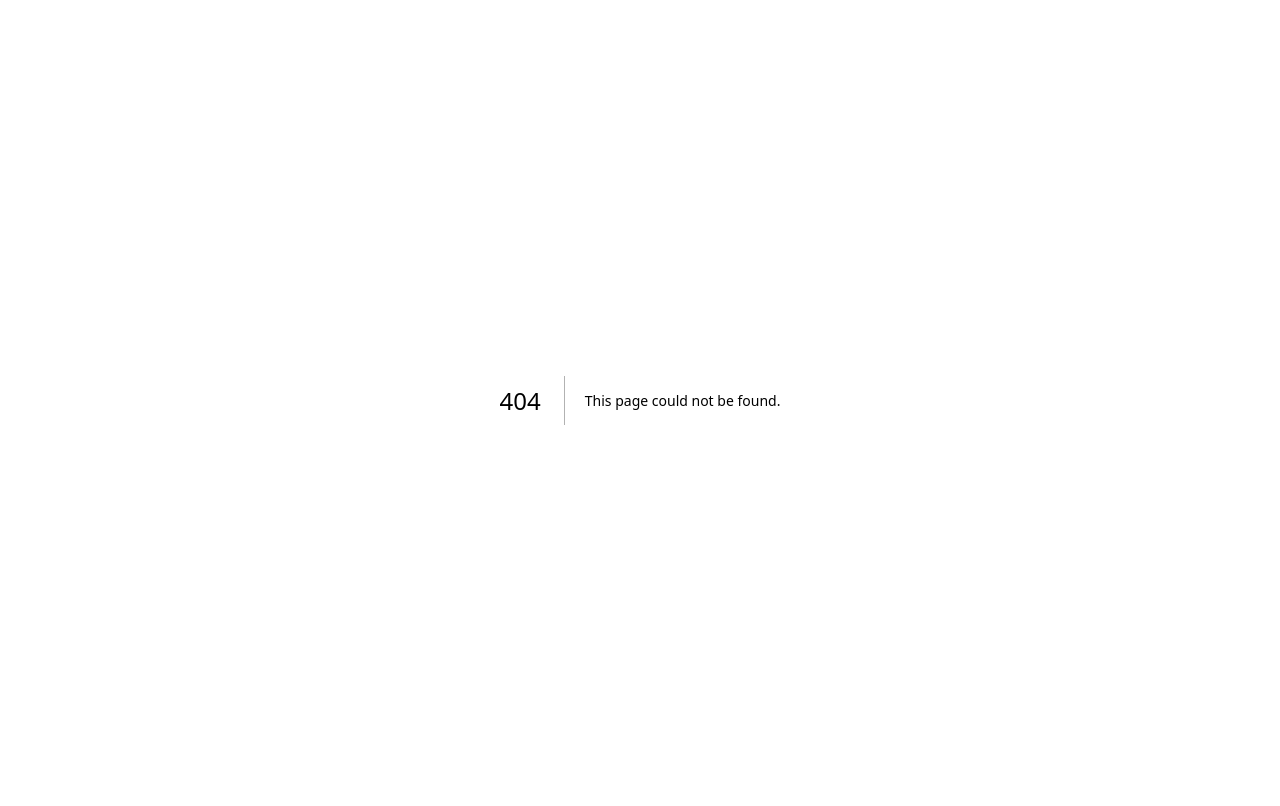
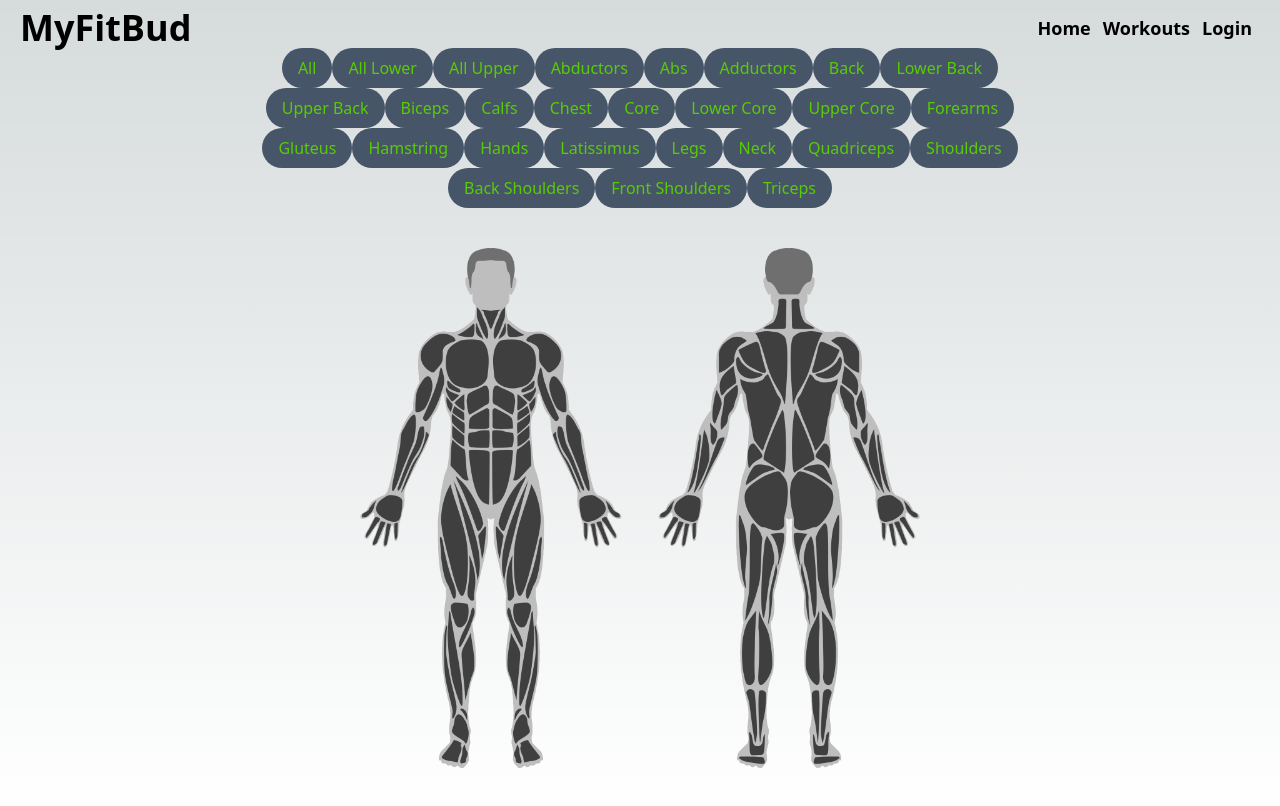
Before and after one commit to campos-415/my-fit-bud, a Next.js app: page /workouts in a window 1280 px wide. Before the commit this address had no page. Built offline with nearby package versions, Linux system fonts and the light colour scheme; no server answers.

Commit message:
added new page with some functionability

```diff
--- a/components/About/About.tsx
+++ /dev/null
@@ -1,9 +0,0 @@
-import React from 'react'
-
-const About = () => {
-  return (
-    <div>About</div>
-  )
-}
-
-export default About
--- a/components/Navbar/NavBar.tsx
+++ b/components/Navbar/NavBar.tsx
@@ -12,15 +12,15 @@ const NavBar = () => {
         </h1>
         </div>
 
-        <ul className="hidden sm:flex items-center gap-3 text-lg font-semibold">
+        <ul className="hidden sm:flex items-center gap-3 text-lg font-semibold mx-2">
           <Link href="/">
             <li className="hover:text-specialColor">Home</li>
           </Link>{" "}
-          <Link href="/#about">
-            <li className="hover:text-specialColor">About</li>
+          <Link href="/workouts">
+            <li className="hover:text-specialColor">Workouts</li>
           </Link>
-          <Link href="/#contact">
-            <li className="hover:text-specialColor">Contact</li>
+          <Link href="/logiin">
+            <li className="hover:text-specialColor">Login</li>
           </Link>
         </ul>
       </nav>
--- /dev/null
+++ b/components/Workouts/MuscleGroupImage.tsx
@@ -0,0 +1,84 @@
+import { useEffect, useState } from "react";
+import axios from "axios";
+import Image from "next/image";
+import bodyImg from "/public/assets/bodyImg.png";
+import { group } from "console";
+
+interface MuscleGroupImageProps {
+  muscleGroups: Array<string>;
+}
+
+export default function MuscleGroupImage({
+  muscleGroups,
+}: MuscleGroupImageProps) {
+  const [image, setImage] = useState("");
+  function getName() {
+    return muscleGroups.map((group: any) => group.slug);
+  }
+
+ const fetchImage = async () => {
+   try {
+     const response = await axios.get(
+       `https://muscle-group-image-generator.p.rapidapi.com/getImage`,
+       {
+         params: {
+           muscleGroups: `${muscleGroups.join(",")}`,
+           color: "80,204,02",
+           transparentBackground: "1",
+         },
+         headers: {
+           "X-RapidAPI-Key":
+             "707b32fad2mshc384f1c4790c3e8p110ffbjsnfe4e85cc70ac",
+           "X-RapidAPI-Host": "muscle-group-image-generator.p.rapidapi.com",
+         },
+         responseType: "arraybuffer",
+       }
+     );
+     const imageFile = new Blob([response.data]);
+     const imageUrl = URL.createObjectURL(imageFile);
+     setImage(imageUrl);
+   } catch (error) {
+     const response = await axios.get(
+       `https://muscle-group-image-generator.p.rapidapi.com/getBaseImage`,
+       {
+         params: {
+           transparentBackground: "1",
+         },
+         headers: {
+           "X-RapidAPI-Key":
+             "707b32fad2mshc384f1c4790c3e8p110ffbjsnfe4e85cc70ac",
+           "X-RapidAPI-Host": "muscle-group-image-generator.p.rapidapi.com",
+         },
+         responseType: "arraybuffer",
+       }
+     );
+     const imageFile = new Blob([response.data]);
+     const imageUrl = URL.createObjectURL(imageFile);
+     setImage(imageUrl);
+     // handle error
+     console.error("Error fetching image:", error);
+   }
+ };
+
+  useEffect(() => {
+    fetchImage();
+  }, [muscleGroups]);
+
+  return image ? (
+    <Image
+      priority
+      width={600}
+      height={600}
+      src={image}
+      alt={`Image of ${muscleGroups.join(",")}`}
+    />
+  ) : (
+    <Image
+      priority
+      width={600}
+      height={600}
+      src={bodyImg}
+      alt={`Image of body`}
+    />
+  );
+}
--- /dev/null
+++ b/components/Workouts/MusclePart.tsx
@@ -0,0 +1,11 @@
+import React from 'react'
+
+const MusclePart = () => {
+  return (
+    <button>
+
+    </button>
+  )
+}
+
+export default MusclePart
--- /dev/null
+++ b/constants/constants.tsx
@@ -0,0 +1,31 @@
+
+
+export const workOut = [
+  { active: false, id: 1, name: "All", slug: "all" },
+  { active: false, id: 2, name: "All Lower", slug: "all_lower" },
+  { active: false, id: 3, name: "All Upper", slug: "all_upper" },
+  { active: false, id: 4, name: "Abductors", slug: "abductors" },
+  { active: false, id: 5, name: "Abs", slug: "abs" },
+  { active: false, id: 6, name: "Adductors", slug: "adductors" },
+  { active: false, id: 7, name: "Back", slug: "back" },
+  { active: false, id: 8, name: "Lower Back", slug: "back_lower" },
+  { active: false, id: 9, name: "Upper Back", slug: "back_upper" },
+  { active: false, id: 10, name: "Biceps", slug: "biceps" },
+  { active: false, id: 11, name: "Calfs", slug: "calfs" },
+  { active: false, id: 12, name: "Chest", slug: "chest" },
+  { active: false, id: 13, name: "Core", slug: "core" },
+  { active: false, id: 14, name: "Lower Core", slug: "core_lower" },
+  { active: false, id: 15, name: "Upper Core", slug: "core_upper" },
+  { active: false, id: 16, name: "Forearms", slug: "forearms" },
+  { active: false, id: 17, name: "Gluteus", slug: "gluteus" },
+  { active: false, id: 18, name: "Hamstring", slug: "hamstring" },
+  { active: false, id: 19, name: "Hands", slug: "hands" },
+  { active: false, id: 20, name: "Latissimus", slug: "latissimus" },
+  { active: false, id: 21, name: "Legs", slug: "legs" },
+  { active: false, id: 22, name: "Neck", slug: "neck" },
+  { active: false, id: 23, name: "Quadriceps", slug: "quadriceps" },
+  { active: false, id: 24, name: "Shoulders", slug: "shoulders" },
+  { active: false, id: 25, name: "Back Shoulders", slug: "shoulders_back" },
+  { active: false, id: 26, name: "Front Shoulders", slug: "shoulders_front" },
+  { active: false, id: 27, name: "Triceps", slug: "triceps" },
+];
--- a/next.config.js
+++ b/next.config.js
@@ -1,6 +1,6 @@
 /** @type {import('next').NextConfig} */
 const nextConfig = {
-  reactStrictMode: true,
+  reactStrictMode: false,
 }
 
 module.exports = nextConfig
--- a/package.json
+++ b/package.json
@@ -13,6 +13,7 @@
     "@types/react": "18.2.0",
     "@types/react-dom": "18.2.1",
     "autoprefixer": "10.4.14",
+    "axios": "^1.4.0",
     "next": "13.3.1",
     "postcss": "8.4.23",
     "react": "18.2.0",
--- a/pages/_document.tsx
+++ b/pages/_document.tsx
@@ -1,9 +1,11 @@
+import NavBar from '@/components/Navbar/NavBar'
 import { Html, Head, Main, NextScript } from 'next/document'
 
 export default function Document() {
   return (
     <Html lang="en">
       <Head />
+      <NavBar />
       <body>
         <Main />
         <NextScript />
--- a/pages/index.tsx
+++ b/pages/index.tsx
@@ -1,4 +1,3 @@
-import About from "@/components/About/About";
 import Landing from "@/components/Landing/Landing";
 import NavBar from "@/components/Navbar/NavBar";
 import Head from "next/head";
@@ -10,14 +9,10 @@ export default function Home() {
         <title>My FitBud</title>
         <link rel="icon" href="/favicon.ico" />
       </Head>
-      <NavBar />
       <main className="relative pt-12 max-w-[1240px] mx-auto">
         <section className="max-w-[1240px] mx-auto flex items-center sm:items-center justify-center md:h-screen">
           <Landing />
         </section>
-        <section className="max-w-[1240px] mx-auto flex items-center sm:items-center justify-center md:h-screen">
-          <About />
-         </section>
       </main>
     </>
   );
--- /dev/null
+++ b/pages/workouts.tsx
@@ -0,0 +1,63 @@
+import MuscleGroupImage from "@/components/Workouts/MuscleGroupImage";
+import { workOut } from "@/constants/constants";
+import React, { useState } from "react";
+import bodyImg from "/public/assets/bodyImg.png";
+import Image from "next/image";
+
+const workouts = () => {
+  const [muscles, setMuscles] = useState(workOut);
+  const [selectedMuscle, setSelectedMuscle] = useState<[] | string | any>([]);
+
+  const getMuscleExcercise = () => {
+
+  }
+
+  const addMuscle = (
+    slug: string,
+    active: boolean,
+    id: number,
+    name: string
+  ) => {
+    if (!selectedMuscle.includes(slug)) {
+      const newMuscles = muscles.map((muscle: any) =>
+        muscle.id === id ? { ...muscle, active: !active } : muscle
+      );
+      setMuscles(newMuscles);
+      setSelectedMuscle((prevSelectedWorkout: any) => [
+        ...prevSelectedWorkout,
+        slug,
+      ]);
+    } else {
+      setSelectedMuscle((prevSelectedWorkout: any) =>
+        prevSelectedWorkout.filter((workout: string) => workout !== slug)
+      );
+      const newMuscles = muscles.map((muscle: any) =>
+        muscle.id === id ? { ...muscle, active: !active } : muscle
+      );
+      setMuscles(newMuscles);
+    }
+  };
+  console.log(muscles);
+
+  return (
+    <div
+      className={`flex flex-wrap items-center justify-center max-w-screen-md mx-auto`}>
+      {muscles.map((muscle: any) => (
+        <button
+          key={muscle.id}
+          type="button"
+          className={`${
+            muscle.active ? "bg-specialColor text-white" : " bg-slate-600"
+          } py-2 px-4 text-specialColor hover:text-white rounded-full hover:bg-specialColor`}
+          onClick={() =>
+            addMuscle(muscle.slug, muscle.active, muscle.id, muscle.name)
+          }>
+          {muscle.name}
+        </button>
+      ))}
+      <MuscleGroupImage muscleGroups={selectedMuscle} />
+    </div>
+  );
+};
+
+export default workouts;
```
Also changed, not shown: public/assets/bodyImg.png (added), 1 other file (tests, documents, lock files or other folders).
